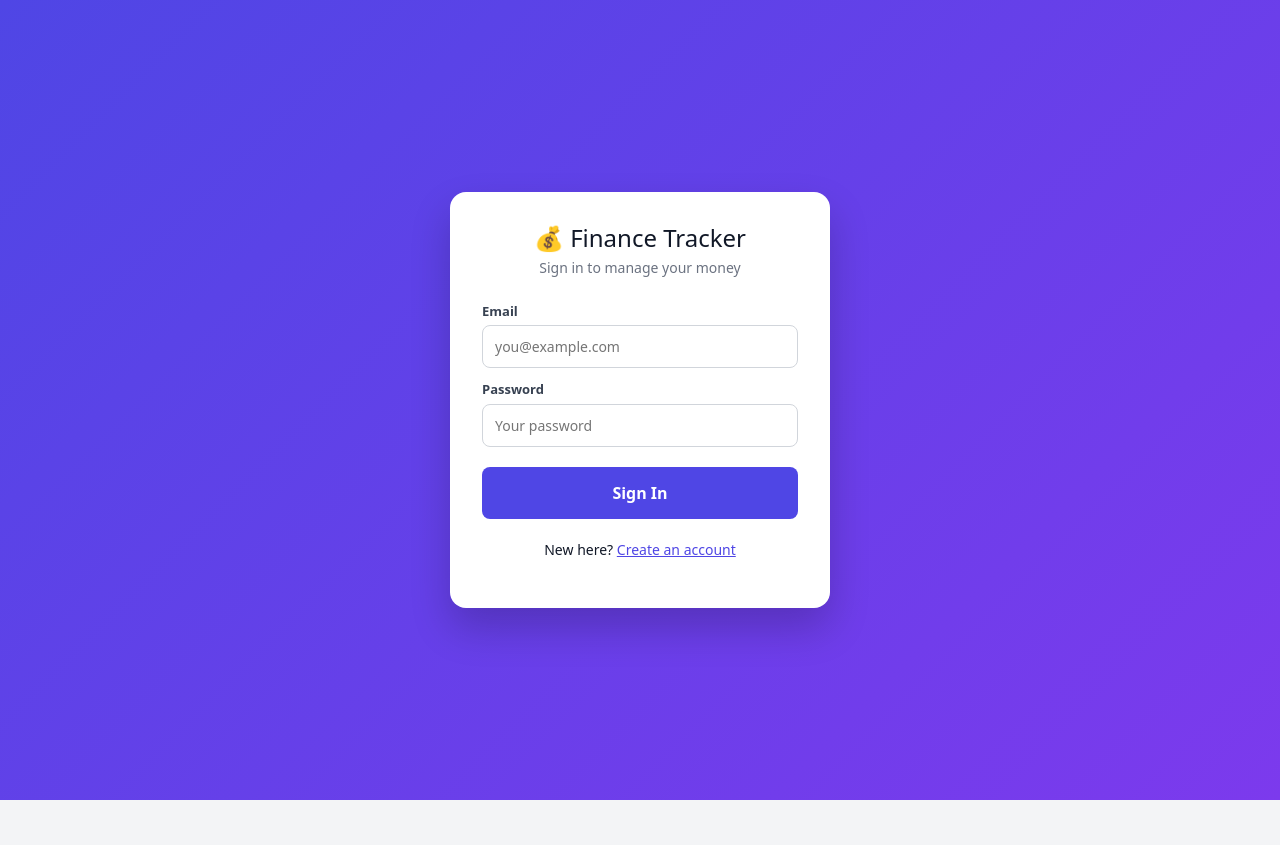
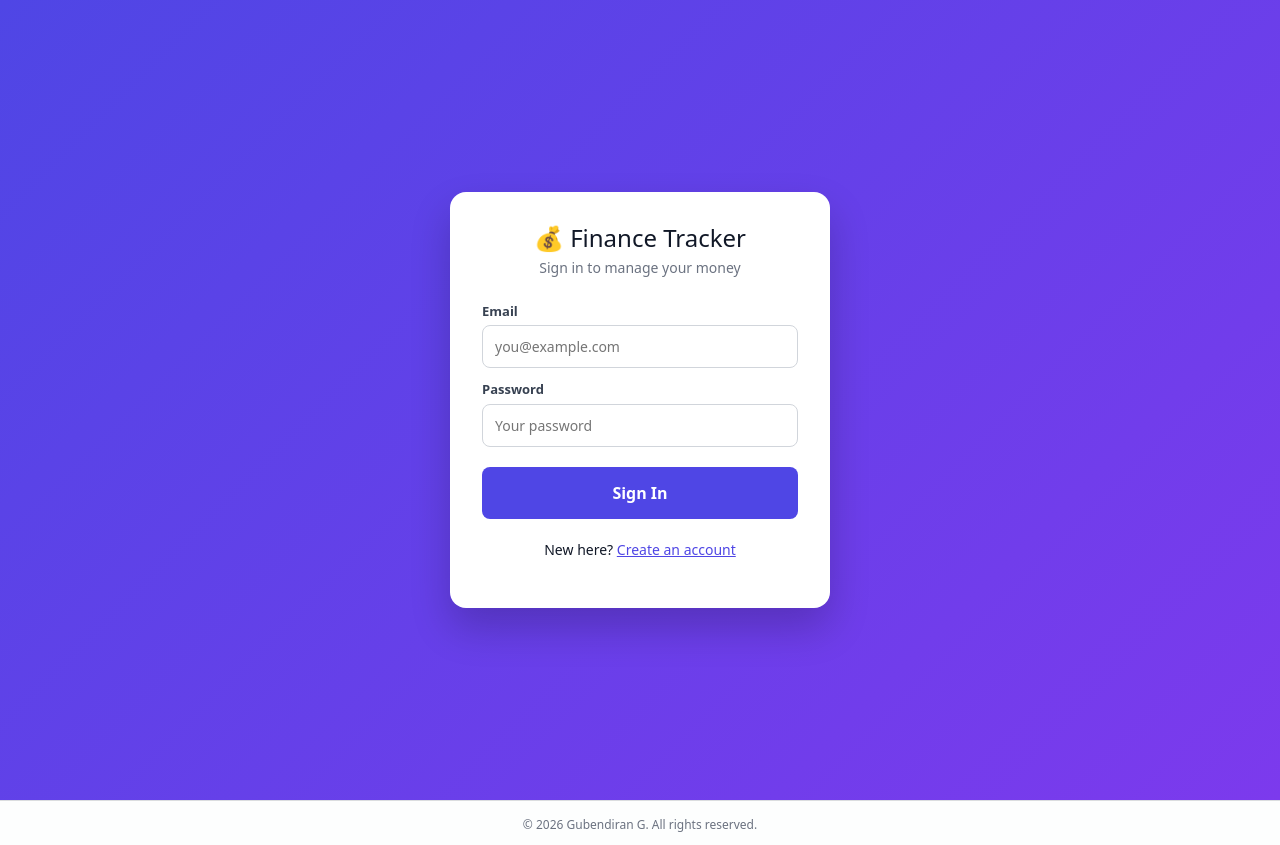
Before and after one commit to DevGubi02/PersonalFinanceManager, an Angular app: page / in a window 1280 px wide. Before the commit the page ends 800 px from the top, so only its background shows below. Built offline with nearby package versions, Linux system fonts and the light colour scheme.

Commit message:
copyrights down bar

```diff
--- a/src/app/app.css
+++ b/src/app/app.css
@@ -0,0 +1,19 @@
+:host {
+	display: flex;
+	flex-direction: column;
+	min-height: 100vh;
+}
+
+.app-footer {
+	width: 100%;
+	margin-top: auto;
+	padding: 10px 20px;
+	border-top: 1px solid color-mix(in srgb, var(--text-color) 14%, transparent);
+	background: color-mix(in srgb, var(--surface-color) 88%, transparent);
+	color: var(--muted-color);
+	text-align: center;
+}
+
+.app-footer small {
+	font-size: 0.75rem;
+}
--- a/src/app/app.html
+++ b/src/app/app.html
@@ -1 +1,5 @@
 <router-outlet></router-outlet>
+
+<footer class="app-footer">
+	<small>© 2026 Gubendiran G. All rights reserved.</small>
+</footer>
```
